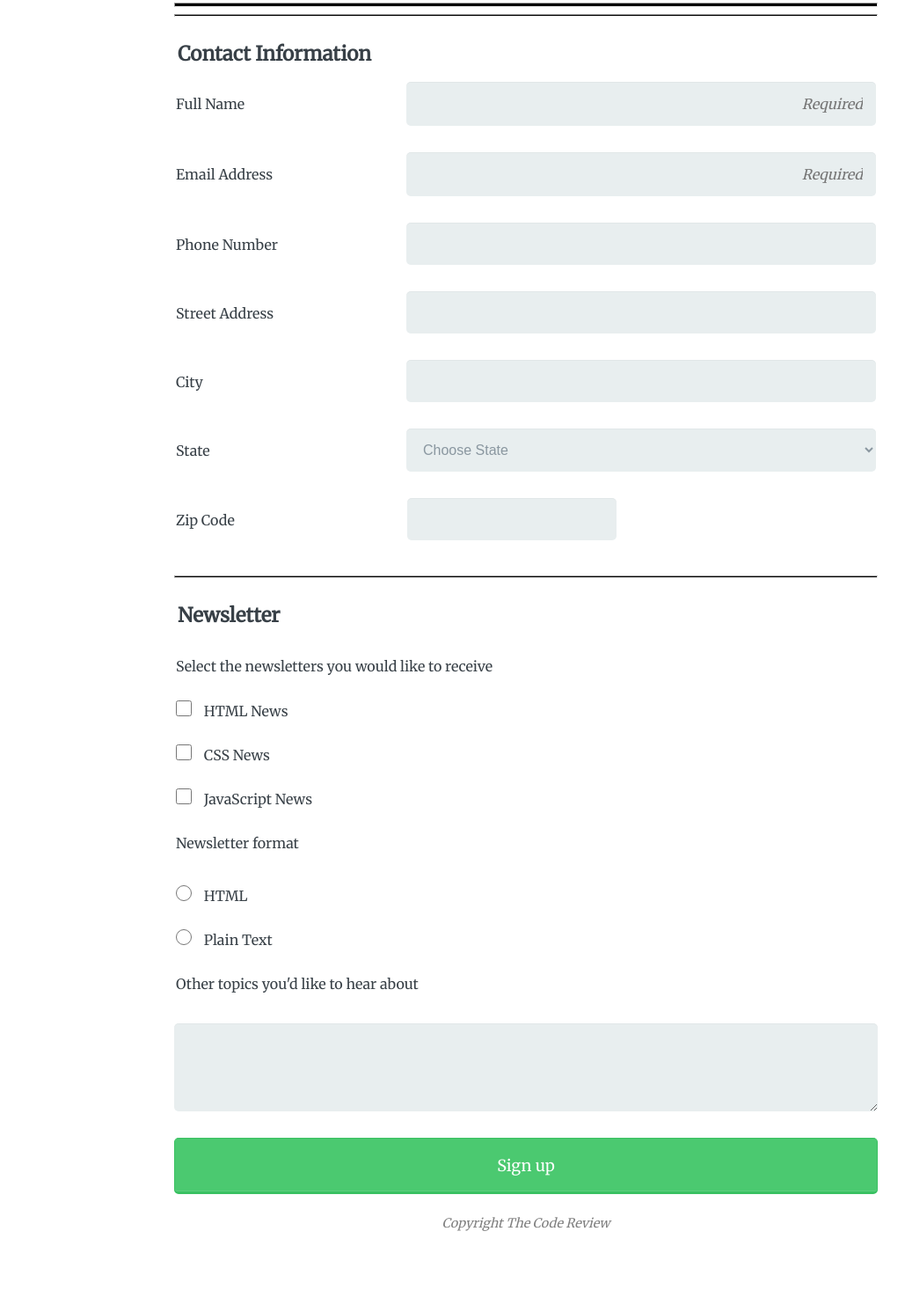
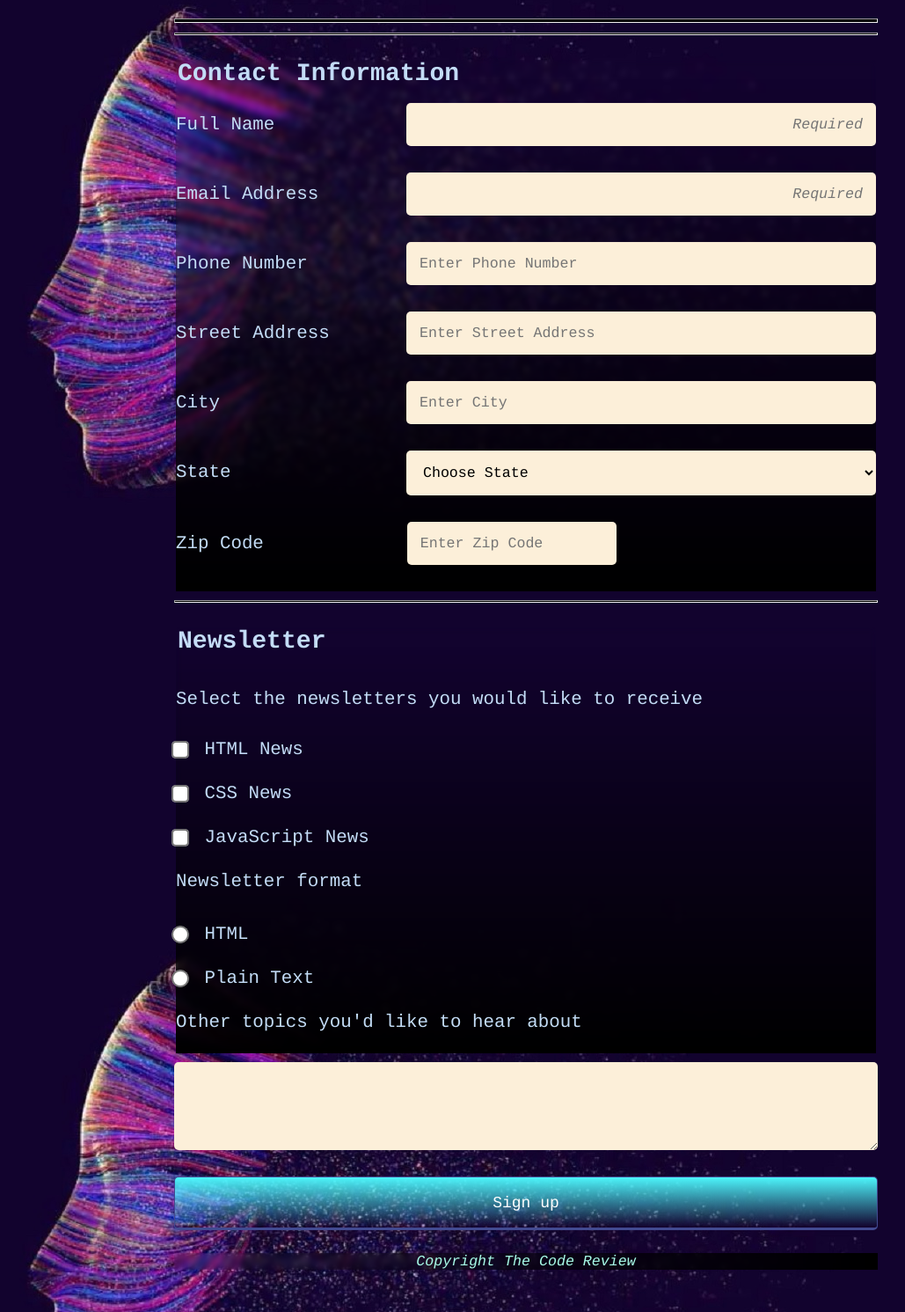
Before and after one commit to Aizelle19/responsive_registration_form_v1, a plain HTML site: page index.html in a window 1280 px wide. Shown: the part 202-1693 px from the top of the page at 88% size, without its empty margins (42-1071 px from the left). Before the commit the page ends 1649 px from the top, so only its background shows below. Drawn offline with Linux system fonts and the light colour scheme.

Commit message:
Commit changes

```diff
--- a/index.html
+++ b/index.html
@@ -24,23 +24,23 @@
 
                 <div class="form-group">
                     <label for="name">Full Name</label>
-                    <input type="text" id="name" name="user_name" placeholder="Required">
+                    <input type="text" id="name" name="user_name" placeholder="Required" required>
                 </div>
                 <div class="form-group">
                     <label for="mail">Email Address</label>
-                    <input type="email" id="mail" name="user_email" placeholder="Required">
+                    <input type="email" id="mail" name="user_email" placeholder="Required" required>
                 </div>
                 <div class="form-group">
                     <label for="phone-number">Phone Number</label>
-                    <input type="tel" id="phone-number" name="user_phone-number">
+                    <input type="tel" id="phone-number" name="user_phone-number" placeholder="Enter Phone Number">
                 </div>
                 <div class="form-group">
                     <label for="address">Street Address</label>
-                    <input type="text" id="address" name="user_address">
+                    <input type="text" id="address" name="user_address" placeholder="Enter Street Address">
                 </div>
                 <div class="form-group">
                     <label for="city">City</label>
-                    <input type="text" id="city" name="user_city">
+                    <input type="text" id="city" name="user_city" placeholder="Enter City">
                 </div>
 
                 <div class="form-group">
@@ -60,7 +60,7 @@
 
                 <div class="form-group">
                     <label for="zip">Zip Code</label>
-                    <input type="text" id="zip" name="user-zip">
+                    <input type="text" id="zip" name="user-zip" placeholder="Enter Zip Code">
                 </div>
             </fieldset>
 
--- a/style.css
+++ b/style.css
@@ -5,22 +5,23 @@
   }
 
   .banner {
-    background: black;
+    background: linear-gradient(360deg, transparent 2%, rgb(151, 248, 224));
   }
 
   .banner h1 {
     text-align: center;
-    font-size: 1.5em;
+    font-size: 1.8em;
     margin: 0 0 30px 0;
     padding: 20px;
     color: white;
   }
 
   body {
-    font-family: 'Merriweather', sans-serif;
-    color: #384047;
+    font-family: 'Courier', sans-serif;
+    color: rgb(195, 220, 246);
     margin: 0;
     padding: 0;
+    background: url("image/background.jpg") fixed;
   }
 
   hr.thick {
@@ -38,6 +39,7 @@
     max-width: 300px;
     margin: auto;
     border-radius: 8px;
+    font-size: 1.3em;
   }
 
   .checkbox-group,
@@ -48,23 +50,28 @@
 
   h2 {
     text-align: center;
-    font-size: 1.2em;
+    font-size: 1.3em;
     width: 100%;
   }
 
   p.signup-caption {
     text-align: center;
-    color: gray;
-    font-size: 0.8em;
+    color: rgb(168, 253, 232);
+    font-style: italic;
+    font-size: .8em;
     margin-bottom: 48px;
+    background:linear-gradient(to right, transparent 1%,black);
+    backdrop-filter: blur(3px);
   }
 
   p.copyright {
     text-align: center;
-    color: gray;
+    color: rgb(168, 253, 232);
     font-style: italic;
     font-size: 0.8em;
     margin-bottom: 48px;
+    background:linear-gradient(to right, transparent 1%,black);
+    backdrop-filter: blur(3px);
   }
 
   input[type="text"],
@@ -75,37 +82,48 @@
     background: rgba(255,255,255,0.1);
     border: none;
     border-radius: 5px;
-    font-size: 16px;
+    font-size: 0.8em;
+    font-family: 'Courier', monospace;
     height: auto;
     margin: 0 0 30px 0;
     outline: 0;
     padding: 15px;
     width: 100%;
-    background-color: #e8eeef;
-    color: #8a97a0;
+    background-color: #fcefd9;
     box-shadow: 0 1px 0 rgba(0,0,0,0.03) inset;
   }
 
   textarea {
-    padding: 0;
+    padding: 10px;
     margin: 0 0 30px 0;
     width: 300px;
     height: 100px;
   }
 
+  textarea:hover {
+    background-color:rgb(213, 236, 247);
+    transition: all 1s ease-out;
+  }
+
   input[type="radio"],
   input[type="checkbox"] {
     margin: 0 4px 8px 0;
+    background-color: #fcefd9;
   }
 
   input:focus {
     border: 2px solid black;
   }
 
+  input:hover {
+    background-color:rgb(155, 221, 254);
+    transition: all 1s ease-out;
+  }
+
   input[placeholder="Required"] {
     text-align: right;
     font-style: italic;
-    font-family: 'Merriweather', sans-serif;
+    font-family: 'Courier', sans-serif;
   }
 
   input[placeholder="Required"]:focus {
@@ -117,7 +135,6 @@
     width: 100%;
     height: 32px;
     border-radius: 2px;
-    color: #999;
   }
 
   option:first-of-type {
@@ -127,16 +144,22 @@
   button {
     padding: 19px 39px 18px 39px;
     color: #FFF;
-    background-color: #4bc970;
+    background: linear-gradient(360deg, transparent 1%, #4cf5fb);
     font-size: 18px;
-    font-family: 'Merriweather', sans-serif;
+    font-family: 'Courier', sans-serif;
     text-align: center;
     border-radius: 5px;
     width: 100%;
-    border: 1px solid #3ac162;
+    border: .5px solid #424a90;
     border-width: 1px 1px 3px;
-    box-shadow: 0 -1px 0 rgba(255,255,255,0.1) inset;
+    box-shadow: 0 -1px 0 rgba(255,255,255,0.01);
     margin-bottom: 10px;
+  }
+
+  button:hover {
+    background:linear-gradient(360deg, transparent 1%, rgb(155, 221, 254));
+    transition: all 1s ease-out;
+    color: black;
   }
 
   input#html-news,
@@ -144,19 +167,22 @@
   input#javascript-news,
   input#html,
   input#plain-text {
-    height: 18px;
-    width: 18px;
+    height: 10px;
+    width: 10px;
     margin-right: 10px;
+    transform: scale(2);
   }
 
   fieldset {
     margin-bottom: 10px;
     padding: 0;
     border: none;
+    background:linear-gradient(to bottom, transparent 1%,black);
+    backdrop-filter: blur(3px);
   }
 
   legend {
-    font-size: 1.4em;
+    font-size: 1.35em;
     font-weight: bold;
     margin-bottom: 18px;
     width: 100%;
@@ -170,13 +196,6 @@
   label.light {
     font-weight: 300;
     display: inline;
-  }
-
-  p.copyright {
-    text-align: center;
-    color: gray;
-    font-style: italic;
-    font-size: 0.9em;
   }
 
   @media screen and (min-width: 768px) {
@@ -197,8 +216,14 @@
         width: 100%;
         display: block;
     }
+
     input#zip {
         width: 30%;
+    }
+
+    select[id="state"]:hover {
+      background-color:rgb(155, 221, 254);
+      transition: all 1s ease-out;
     }
 
     label {
```
Also changed, not shown: image/background.jpg (added).
